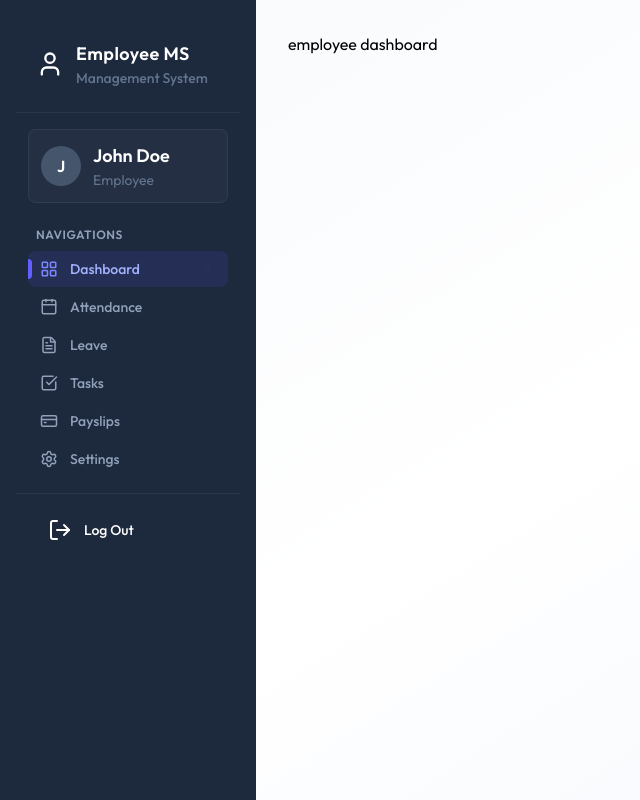
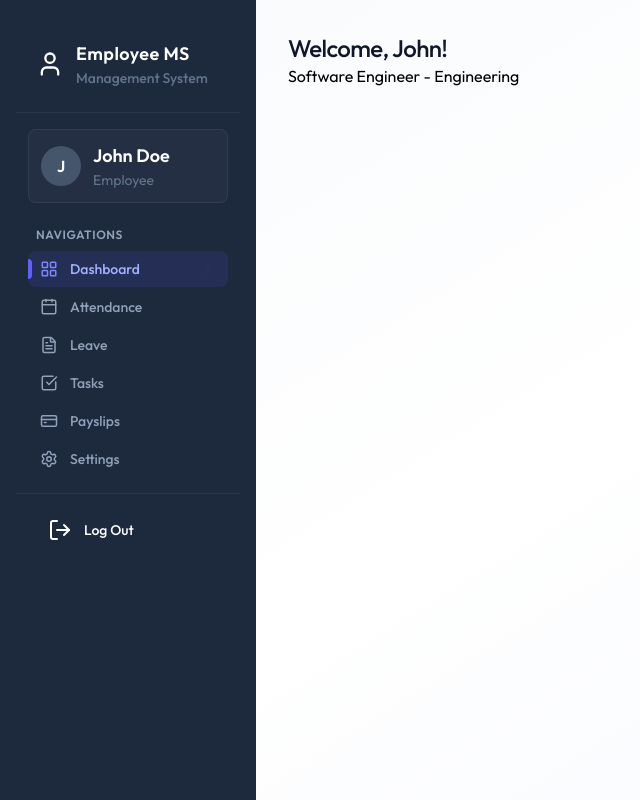
Before and after one commit to noob-mishu/Employee-Management-System---EMS, a React (Vite) app in the folder Frontend/: page /dashboard in a window 1280 px wide. Shown: the whole page, without its empty margins (0-640 px from the left). Built offline with nearby package versions, Linux system fonts and the light colour scheme; the HTML template or start-up script is replaced by a standard one.

Commit message:
Dashboard Updated

```diff
--- a/Frontend/src/components/EmployeeDashboard.jsx
+++ b/Frontend/src/components/EmployeeDashboard.jsx
@@ -1,4 +1,4 @@
-import { CalendarIcon } from "luicide-react";
+import { CalendarIcon, FileTextIcon, DollarSignIcon} from "luicide-react";
 
 const EmployeeDashboard = ({ data }) => {
   const employeeData = data.employee;
@@ -25,7 +25,18 @@ const EmployeeDashboard = ({ data }) => {
       subtitle: "Most Recent Payment",
     },
   ];
-  return <div>EmployeeDashboard</div>;
+  return (
+    <div className="animate-fade-in">
+      <div className="page-header">
+        <h1 className="page-title">
+          Welcome, {employeeData?.firstName}!
+        </h1>
+
+        <p>{employeeData?.position} - {employeeData?.department || "No Department"}</p>
+      </div>
+
+    </div>
+  )
 };
 
 export default EmployeeDashboard;
--- a/Frontend/src/pages/Dashboard.jsx
+++ b/Frontend/src/pages/Dashboard.jsx
@@ -1,5 +1,6 @@
 import React, { useEffect, useState } from "react";
 import { dummyEmployeeDashboardData } from "../assets/assets";
+import EmployeeDashboard from "../components/EmployeeDashboard";
 const Dashboard = () => {
   const [data, setData] = useState(null);
   const [loading, setLoading] = useState(true);
@@ -33,7 +34,7 @@ const Dashboard = () => {
     return <div>admin dashboard</div>;
   }
 
-  return <div>employee dashboard</div>;
+  return <EmployeeDashboard data={data} /> ;
 };
 
 export default Dashboard;
```
